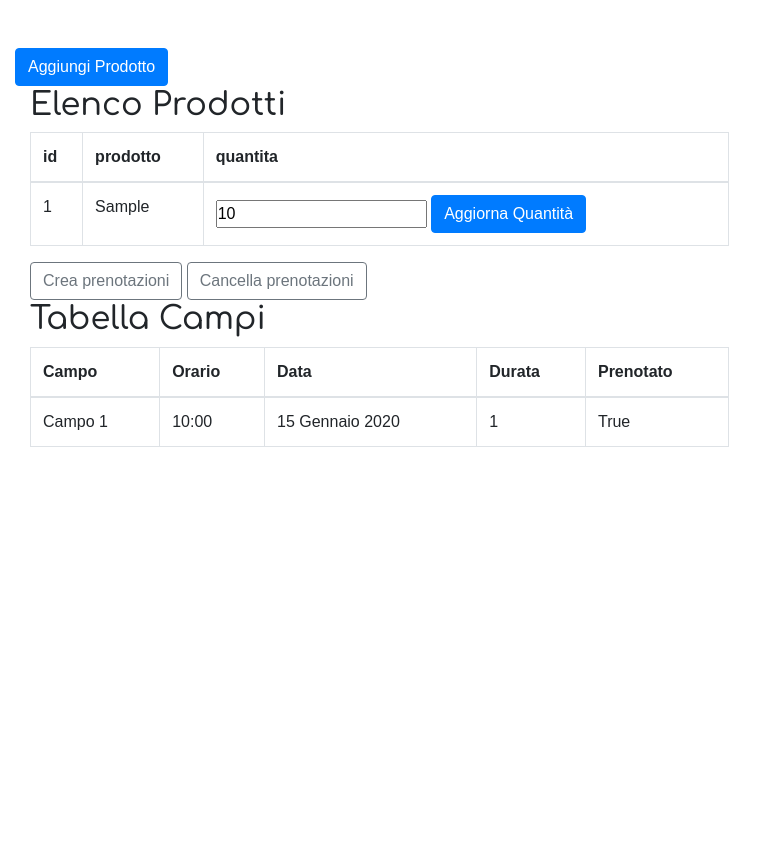
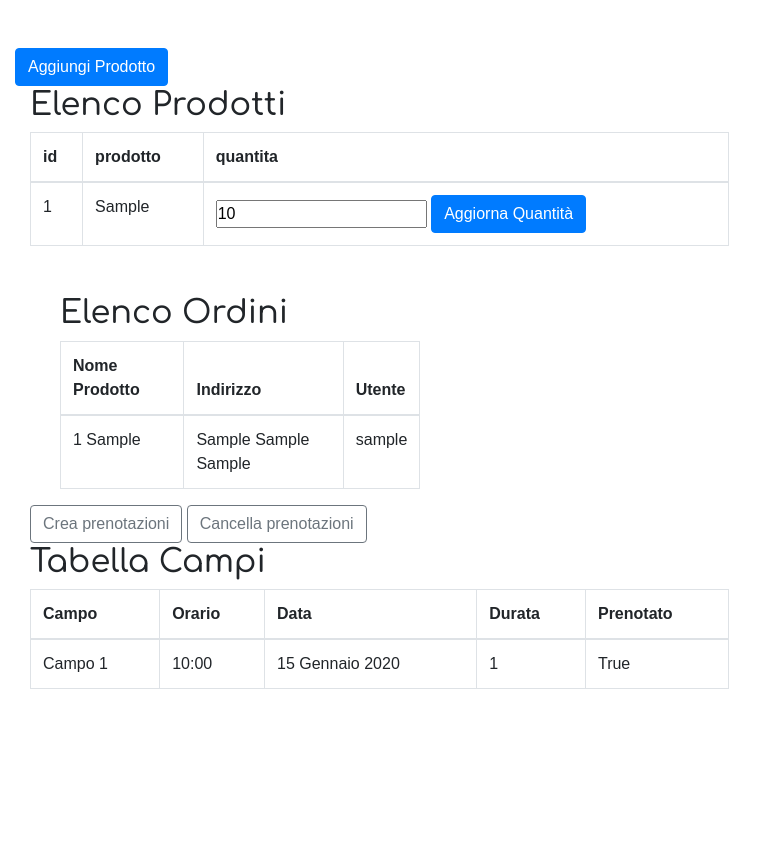
Before and after one commit to garrati-0/circolo-tennis, a Django app: page /administration/administration/dashboard/ in a window 1280 px wide. Shown: the whole page, without its empty margins (0-777 px from the left). Run offline with Django 4.2, Linux system fonts and the light colour scheme; a user stored in the database is signed in; tables that the repository leaves empty hold one stand-in row (values such as "Sample post"); some libraries are stand-ins or nearby versions; some web fonts are replaced.

Commit message:
Update models and views for order functionality

```diff
--- a/circolo_tennis/administration/templates/administration_dashboard.html
+++ b/circolo_tennis/administration/templates/administration_dashboard.html
@@ -57,6 +57,38 @@
 
                 </form>
 
+                <div class="container-fluid mt-5" style="height: 100%;">
+                    <div class="col-md-7">
+                        <h2>Elenco Ordini</h2>
+                        <table class="table table-bordered">
+                            <thead>
+                                <tr>
+
+                                    <th>Nome Prodotto</th>
+                                    <th>Indirizzo</th>
+                                    <th>Utente</th>
+                                </tr>
+                            </thead>
+                            <tbody>
+                                {% for ordine in ordini %}
+                                    <tr>
+                                        <td>
+                                        {% for prodotto in ordine.id_prodotto.all %}
+                                        {{ prodotto.id }} {{ prodotto.prodotto }}
+                                        {% endfor %}
+                                        </td>
+                                        <td>{{ ordine.id_indirizzo.via }} {{ ordine.id_indirizzo.civico }} {{ ordine.id_indirizzo.cap }}</td>
+                                        <td>{{ ordine.id_utente.username }}</td>
+                                    </tr>
+                                {% empty %}
+                                    <tr>
+                                        <td colspan="4">Nessun ordine disponibile</td>
+                                    </tr>
+                                {% endfor %}
+                            </tbody>
+                        </table>
+                    </div>
+                </div>
 
                 <a href="{% url 'crea_prenotazioni_settimanali' %}" class="btn btn-outline-secondary">Crea prenotazioni</a>
                 <a href="{% url 'cancella_tutte_prenotazioni' %}" class="btn btn-outline-secondary">Cancella prenotazioni</a>
--- a/circolo_tennis/administration/views.py
+++ b/circolo_tennis/administration/views.py
@@ -1,6 +1,7 @@
 from django.contrib.auth import authenticate, login
 from django.contrib.auth.decorators import login_required
 from django.shortcuts import render, redirect
+from carrelo.models import OrdineEffettuato
 from prodotti.models import Product
 import json
 from prenotazioni.models import PrenotazioneCampo
@@ -64,8 +65,9 @@ def administration_dashboard(request):
 
     prodotti = Product.objects.all()
     prenotazioni = PrenotazioneCampo.objects.all().order_by('data')
-    # Passa i prodotti al template
-    return render(request, 'administration_dashboard.html', {'prodotti': prodotti,'prenotazioni': prenotazioni})
+    ordini = OrdineEffettuato.objects.all()
+
+    return render(request, 'administration_dashboard.html', {'prodotti': prodotti,'prenotazioni': prenotazioni, 'ordini': ordini})
 
 
 
--- a/circolo_tennis/carrelo/models.py
+++ b/circolo_tennis/carrelo/models.py
@@ -6,4 +6,4 @@ from impostazioni.models import Indirizzo
 class OrdineEffettuato(models.Model):
     id_utente = models.ForeignKey(User, on_delete=models.CASCADE)
     id_indirizzo = models.ForeignKey(Indirizzo, on_delete=models.CASCADE)
-    id_prodotto = models.ForeignKey(Product, on_delete=models.CASCADE)
+    id_prodotto = models.ManyToManyField(Product)
--- a/circolo_tennis/prenotazioni/templates/lobby.html
+++ b/circolo_tennis/prenotazioni/templates/lobby.html
@@ -19,9 +19,14 @@
                     <p class="card-text">Livello: {{ lobby.livello }}</p>
                     <p class="card-text">Numero di giocatori: {{ lobby.numero_giocatori }}/{{ lobby.max_giocatori }}</p>
                     {% if user.is_authenticated %}
+                    {% if user != lobby.creator %}
+
+
+
                         {% if lobby.numero_giocatori < lobby.max_giocatori %}
                             <a href="{% url 'aggiungi_giocatore' lobby.id %}" class="btn btn-primary">Aggiungiti alla lobby</a>
                         {% endif %}
+                    {% endif %}
                     {% endif %}
                 </div>
             </div>
```
Also changed, not shown: circolo_tennis/carrelo/views.py (+6 -5 lines), circolo_tennis/home/views.py (+9 -13 lines), circolo_tennis/prenotazioni/templates/prenotazioni.html (+12 -8 lines), circolo_tennis/carrelo/migrations/0003_remove_ordineeffettuato_id_prodotto_and_more.py (added), circolo_tennis/home/templates/emailhome.html (renamed from circolo_tennis/home/templates/email.html).
